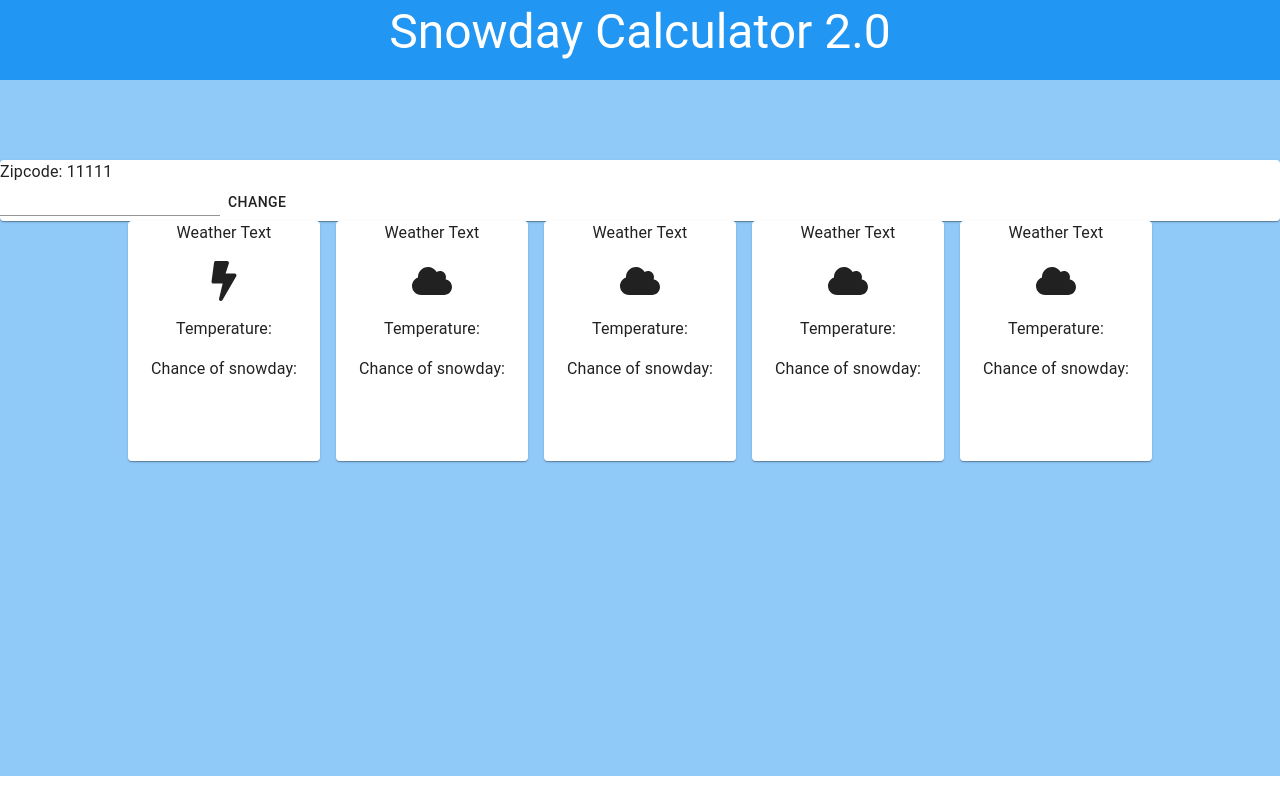
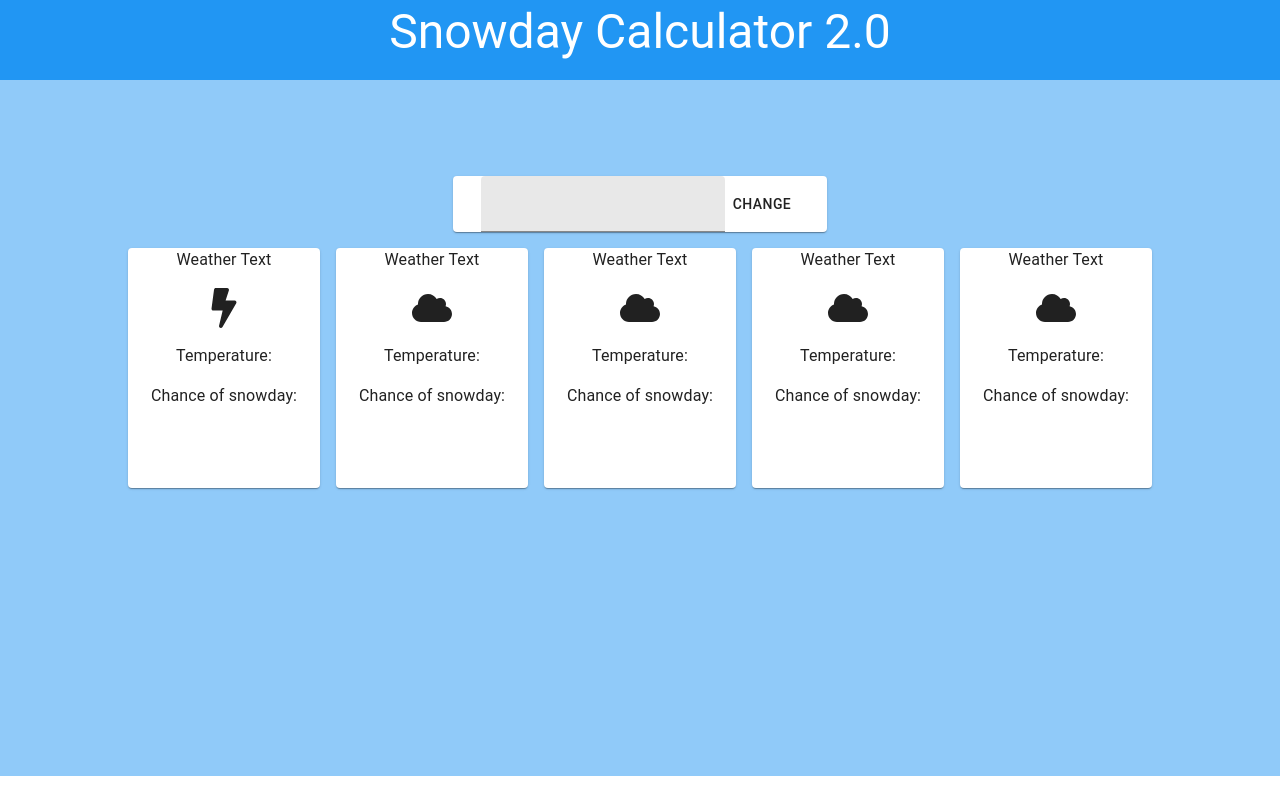
Before and after one commit to briankeefe/Snowday, a React (Create React App) app in the folder my-app/: page / in a window 1280 px wide. Built offline with nearby package versions, Linux system fonts and the light colour scheme.

Commit message:
working on flexbox

```diff
--- a/my-app/src/App.js
+++ b/my-app/src/App.js
@@ -11,10 +11,6 @@ function App() {
 	const [zip, setZip] = useState(11111);
 	const [textField, setTextField] = useState(zip);
 
-	const changeZip = (n) => {
-		console.log(n);
-	}
-
 	const updateText = (e) => {
 		setTextField(e.target.value);
 	}
@@ -26,13 +22,19 @@ function App() {
 	return (
 		<Box className="home-page" style={{ backgroundColor: blue[200] }}>
 			<Box className="next-box" pt={10}>
-				<Paper>
-					<Box flex justifyContent="center">
-						<Typography>Zipcode: {zip}</Typography>
-						<TextField onChange={updateText}></TextField>
-						<Button onClick={updateZip}>Change</Button>
-					</Box>
-				</Paper>
+				<Box my={2} mx={10}>
+					<Grid container justify="center">
+						<Grid item lg={4} md={6} xs={12}>
+							<Paper>
+								<Box display="flex" justifyContent="center">
+									<TextField variant="filled" onChange={updateText}></TextField>
+									<Button onClick={updateZip}>Change</Button>
+								</Box>
+							</Paper>
+						</Grid>
+
+					</Grid>
+				</Box>
 				<Grid container justify="center" spacing={2}>
 					<Grid item>
 						<Card temp={100} />
```
